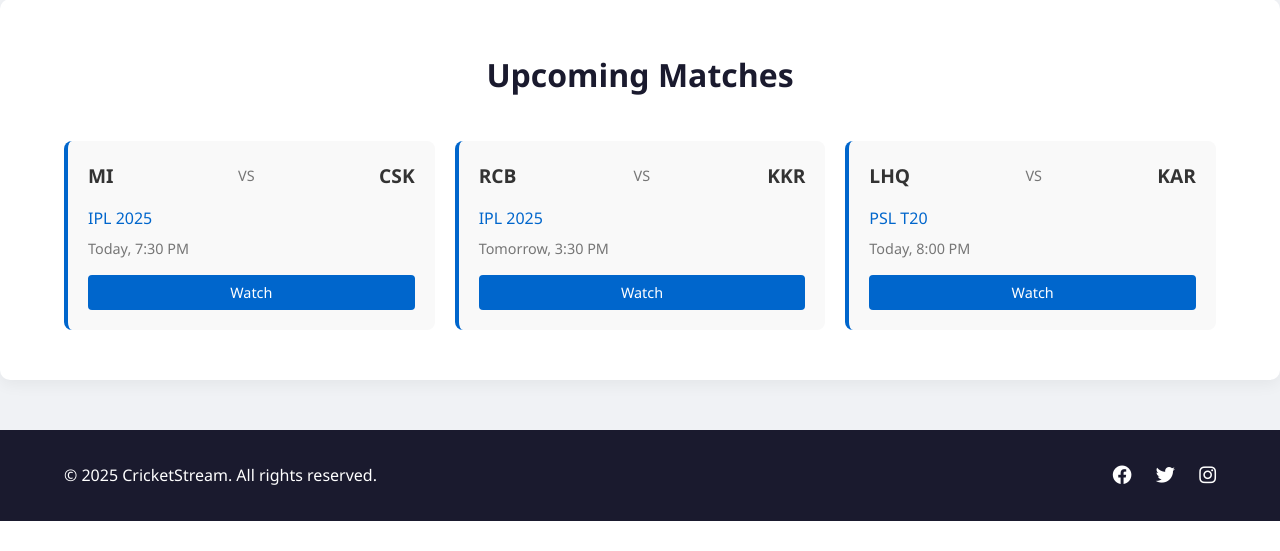
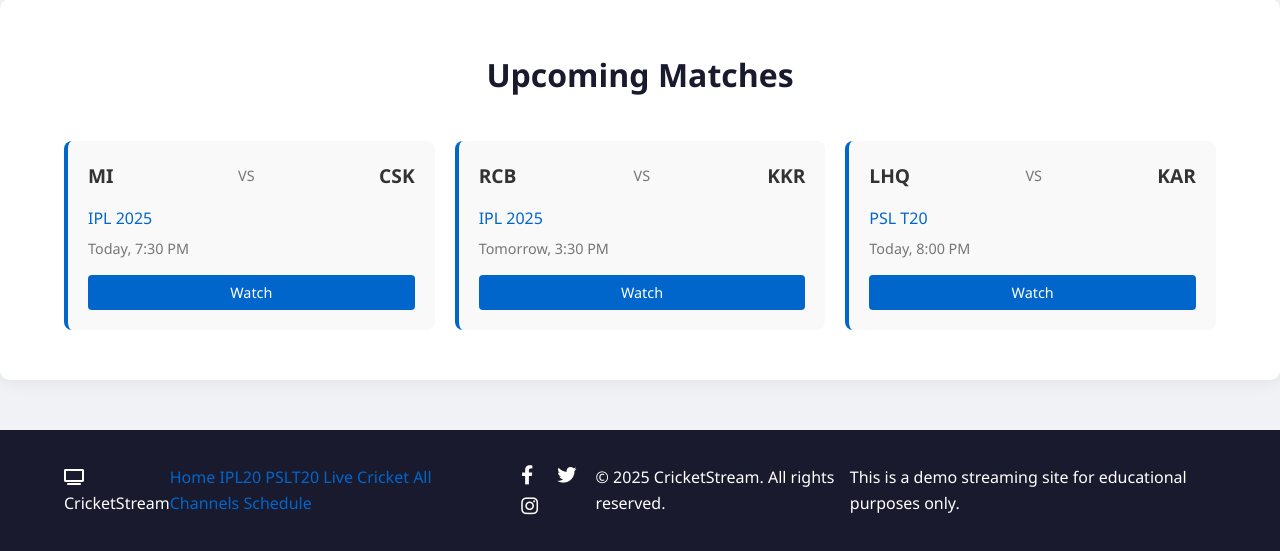
Before and after one commit to criclk-com/criclk-V2, a Node server app: page / in a window 1280 px wide. Shown: the part 1247-1798 px from the top of the page. Before the commit the page ends 1768 px from the top, so only its background shows below. Run offline with Node 20, Linux system fonts and the light colour scheme.

Commit message:
Update footer.ejs

```diff
--- a/views/partials/footer.ejs
+++ b/views/partials/footer.ejs
@@ -2,15 +2,51 @@
 
     <footer>
         <div class="footer-content">
-    <p>&copy; 2025 CricketStream. All rights reserved.</p>
+            <div class="footer-logo">
+                <i class="fas fa-cricket fa-solid fa-tv"></i> CricketStream
+            </div>
+            <div class="footer-links">
+                <a href="/">Home</a>
+                <a href="/ipl20">IPL20</a>
+                <a href="/pslt20">PSLT20</a>
+                <a href="/live-cricket">Live Cricket</a>
+                <a href="/all-channels">All Channels</a>
+                <a href="/schedule">Schedule</a>
+            </div>
             <div class="social-links">
-      <a href="#"><i class="fab fa-facebook"></i></a>
+                <a href="#"><i class="fab fa-facebook-f"></i></a>
                 <a href="#"><i class="fab fa-twitter"></i></a>
                 <a href="#"><i class="fab fa-instagram"></i></a>
             </div>
+            <p class="copyright">&copy; 2025 CricketStream. All rights reserved.</p>
+            <p class="disclaimer">This is a demo streaming site for educational purposes only.</p>
         </div>
     </footer>
 
-<script src="/js/script.js"></script>
+    <script>
+        // Mobile navigation toggle
+        document.addEventListener('DOMContentLoaded', function() {
+            const hamburger = document.querySelector('.hamburger');
+            const navLinks = document.querySelector('.nav-links');
+
+            if (hamburger) {
+                hamburger.addEventListener('click', function() {
+                    hamburger.classList.toggle('active');
+                    navLinks.classList.toggle('active');
+                });
+            }
+
+            // Close mobile menu when clicking a nav link
+            const navItems = document.querySelectorAll('.nav-links li a');
+            navItems.forEach(item => {
+                item.addEventListener('click', function() {
+                    if (hamburger.classList.contains('active')) {
+                        hamburger.classList.remove('active');
+                        navLinks.classList.remove('active');
+                    }
+                });
+            });
+        });
+    </script>
 </body>
 </html>
```
Lines whose indentation alone changed are shown as unchanged.
